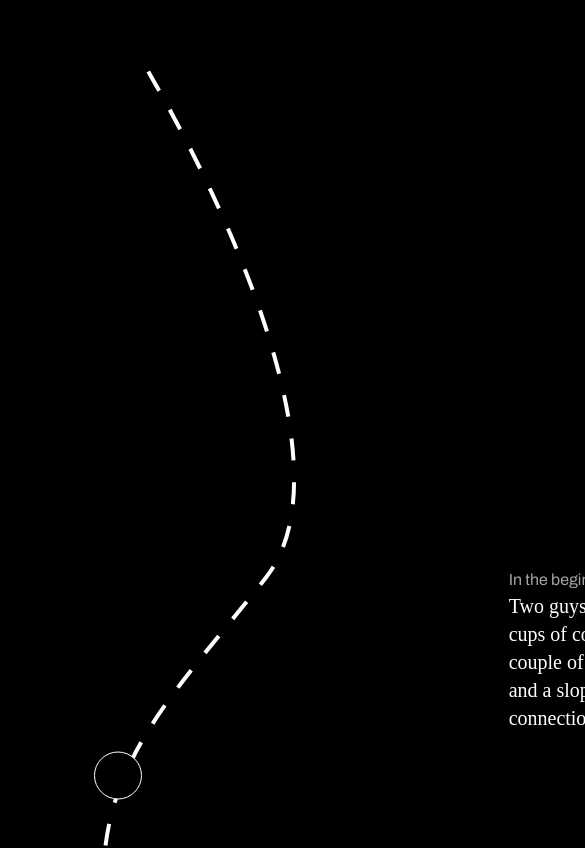
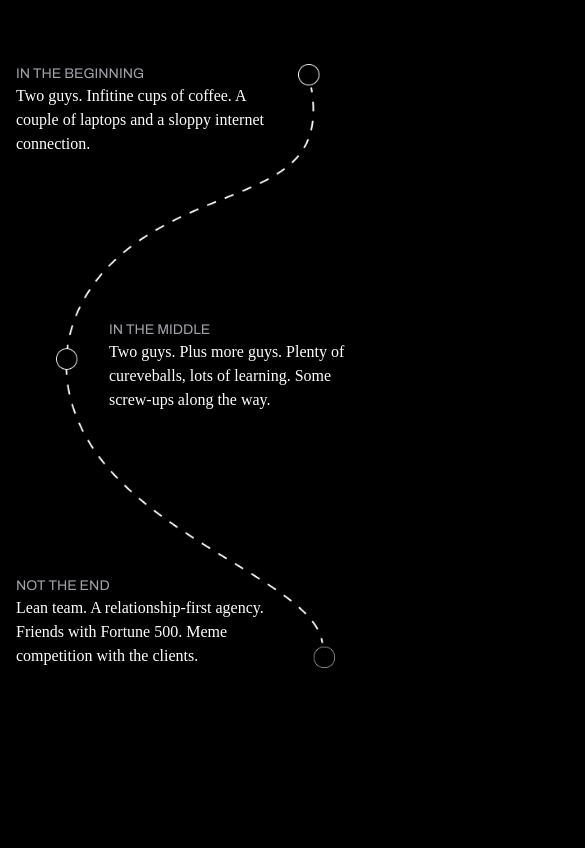
Before and after one commit to adnanadilalpha/alphasquad4.0, a Next.js app: page /components/people/component/begin in a window 390 px wide. Shown: the top 848 px of the page, 585 px wide, since content can reach past the window. Built offline with nearby package versions, Linux system fonts and the light colour scheme.

Commit message:
point responsive done

```diff
--- a/pages/components/people/component/begin.jsx
+++ b/pages/components/people/component/begin.jsx
@@ -6,8 +6,8 @@ const section = () => {
     <div className="flex justify-center">
         <div className="point mt-16 xl:mt-36 mb-44">
         <div className="w-full flex flex-col padding">
-                <p className="font text-zinc-400 text-base xl:text-2xl">In the beginning</p>
-                <p className="Basement text-xl xl:text-2xl">
+                <p className="font text-zinc-400 md:text-base  text-sm xl:text-2xl font-thin uppercase">In the beginning</p>
+                <p className="Basement text-base md:text-xl xl:text-2xl">
                     Two guys.
                     Infitine cups of coffee.
                     A couple of laptops and a sloppy internet connection.
@@ -15,20 +15,22 @@ const section = () => {
         </div>
 
         <div className="w-full flex flex-col padding--2">
-            <p className="font text-zinc-400 text-base xl:text-2xl">In the beginning</p>
-            <p className="Basement text-xl xl:text-2xl">
-                Two guys.
-                Infitine cups of coffee.
-                A couple of laptops and a sloppy internet connection.
+            <p className="font text-zinc-400 md:text-base  text-sm xl:text-2xl font-thin uppercase">In the Middle</p>
+            <p className="Basement text-base md:text-xl xl:text-2xl">
+            Two guys.
+Plus more guys.
+Plenty of cureveballs, lots of learning.
+Some screw-ups along the way.
             </p>
     </div>
 
     <div className="w-full flex flex-col padding--3">
-        <p className="font text-zinc-400 text-base xl:text-2xl">In the beginning</p>
-        <p className="Basement text-xl xl:text-2xl">
-            Two guys.
-            Infitine cups of coffee.
-            A couple of laptops and a sloppy internet connection.
+        <p className="font text-zinc-400 md:text-base  text-sm xl:text-2xl font-thin uppercase">Not the end</p>
+        <p className="Basement text-base md:text-xl xl:text-2xl">
+Lean team.
+A relationship-first agency.
+Friends with Fortune 500.
+Meme competition with the clients.
         </p>
     </div>
             </div>
--- a/pages/components/people/people.css
+++ b/pages/components/people/people.css
@@ -15,25 +15,44 @@
     background: url(Assets/points.svg);
     background-repeat: no-repeat;
     background-position: center;
-    max-width: 1239px;
+    background-size: contain;
 }
 
 
 .padding {
-    padding-left: 100px;
-    padding-right: 820px;
+    padding-left: 308px;
+    padding-right: 1144px;
 }
 
 .padding--2 {
-    padding-right: 100px;
-    padding-left: 820px;
+    padding-right: 308px;
+    padding-left: 1144px;
     padding-top: 621px;
 }
 
 .padding--3 {
-    padding-right: 820px;
-    padding-left: 100px;
+    padding-right: 1144px;
+    padding-left: 308px;
     padding-top: 330px;
+}
+
+
+@media screen and (max-width: 1560px) {
+    .padding {
+        padding-left: 100px;
+        padding-right: 820px;
+    }
+
+    .padding--2 {
+        padding-right: 100px;
+        padding-left: 820px;
+        padding-top: 340px;
+    }
+
+    .padding--3 {
+        padding-left: 100px;
+        padding-right: 820px;
+    }
 }
 
 
@@ -48,7 +67,80 @@
         padding-left: 820px;
         padding-top: 340px;
     }
+
+    .padding--3 {
+        padding-left: 24px;
+        padding-right: 820px;
+    }
 }
+
+
+@media screen and (max-width: 980px) {
+    .padding {
+        padding-left: 24px;
+        padding-right: 620px;
+    }
+
+    .padding--2 {
+        padding-right: 24px;
+        padding-left: 620px;
+        padding-top: 340px;
+    }
+
+    .padding--3 {
+        padding-left: 24px;
+        padding-right: 620px;
+    }
+}
+
+
+@media screen and (max-width: 780px) {
+    .padding {
+        padding-left: 24px;
+        padding-right: 445px;
+    }
+
+    .padding--2 {
+        padding-right: 24px;
+        padding-left: 445px;
+        padding-top: 207px;
+    }
+
+    .padding--3 {
+        padding-left: 24px;
+        padding-top: 207px;
+        padding-right: 445px;
+    }
+}
+
+
+
+@media screen and (max-width: 490px) {
+    .point {
+        background: url(Assets/pointmb.png);
+        background-repeat: no-repeat;
+        background-position: center;
+        background-size: contain;
+    }
+
+    .padding {
+        padding-left: 16px;
+        padding-right: 109px;
+    }
+
+    .padding--2 {
+        padding-right: 16px;
+        padding-left: 109px;
+        padding-top: 164px;
+    }
+
+    .padding--3 {
+        padding-left: 16px;
+        padding-top: 164px;
+        padding-right: 109px;
+    }
+}
+
 
 
 
```
Also changed, not shown: pages/components/people/Assets/pointmb.png (added).
